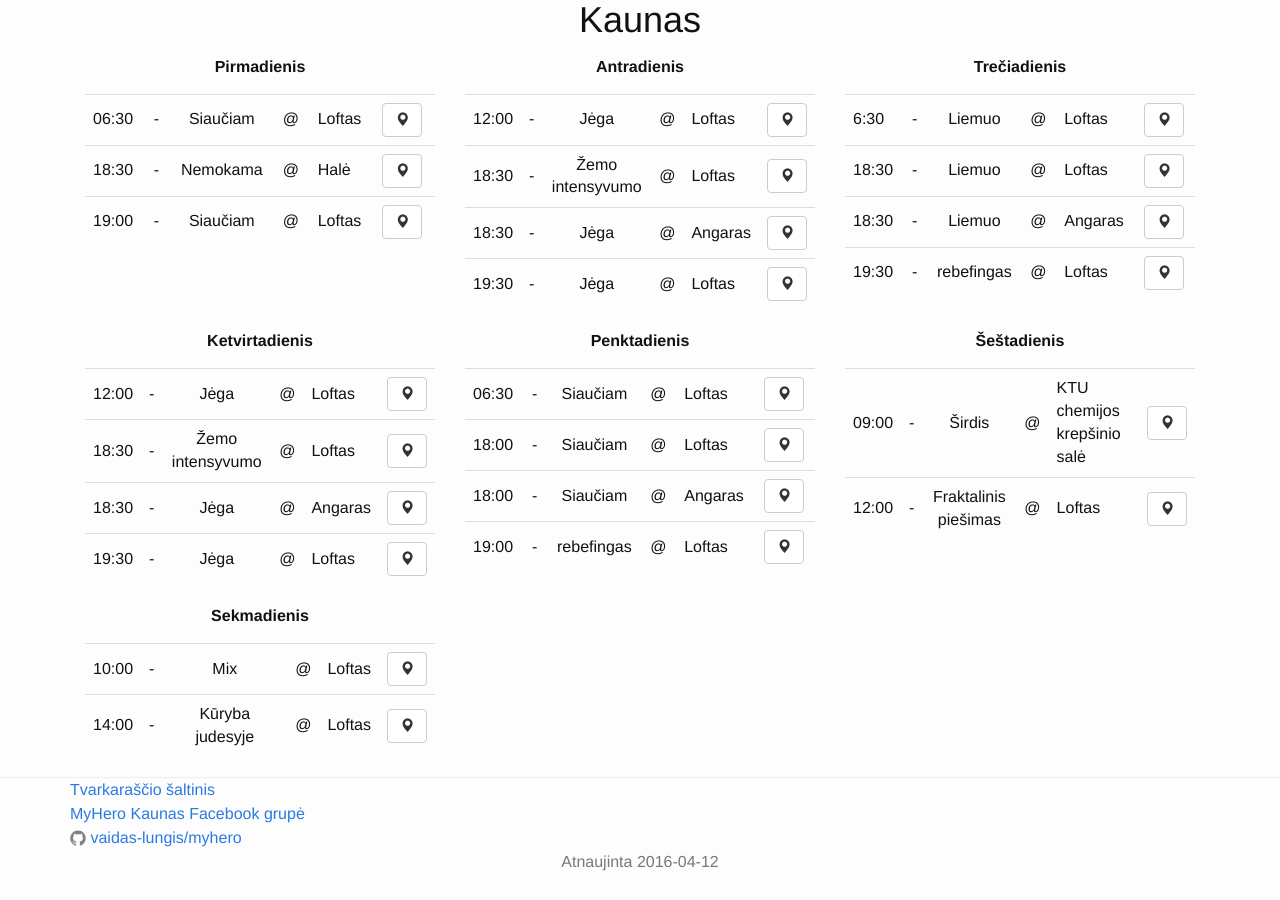
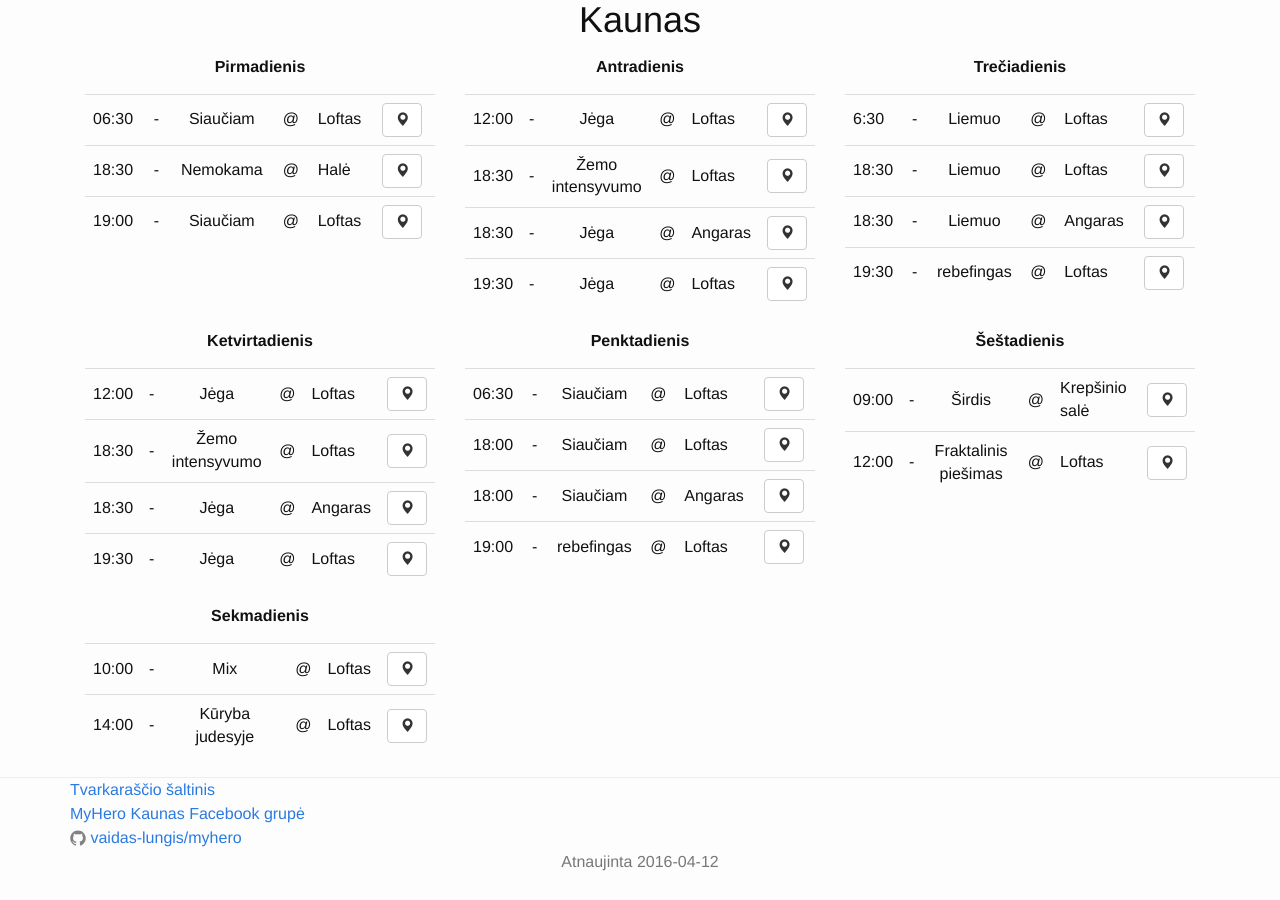
Before and after one commit to vaidas-lungis/myhero, a Jekyll site: the page built from index.html, in a window 1280 px wide. Built offline with Jekyll 4.4.1, drawn with Linux system fonts in a browser that asks for light colours; nearby versions of some CDN libraries.

Commit message:
rename KTU chemijos krepšinio salė to krepšinio salė
Shorter naming for mobile view

```diff
--- a/_data/schedules.yml
+++ b/_data/schedules.yml
@@ -97,7 +97,7 @@ Kaunas:
           starts_at: "09:00"
           type: "Širdis"
 #          coach: "Ignas"
-          place: "KTU chemijos krepšinio salė"
+          place: "Krepšinio salė"
       -
           starts_at: "12:00"
           type: "Fraktalinis piešimas"
--- a/_data/venues.yml
+++ b/_data/venues.yml
@@ -7,7 +7,7 @@ Kaunas:
       coord_lat: 54.904047
       coord_long: 23.957786
   -
-      name: ktu_chemijos_krepšinio_salė
+      name: krepšinio_salė
       full_name: KTU chemijos fakulteto krepšinio salė
       description:
       address: Radvilėtų pl. 19
--- a/_includes/venues-popups.html
+++ b/_includes/venues-popups.html
@@ -4,7 +4,7 @@
         <div class="modal-content">
             <div class="modal-header">
                 <button type="button" class="close" data-dismiss="modal" aria-hidden="true">×</button>
-                <h4 class="modal-title">{{venue.full_name}}</h4>
+                <h4 class="modal-title text-center">{{venue.full_name}}</h4>
 
             </div>
             <div class="modal-body">
```
